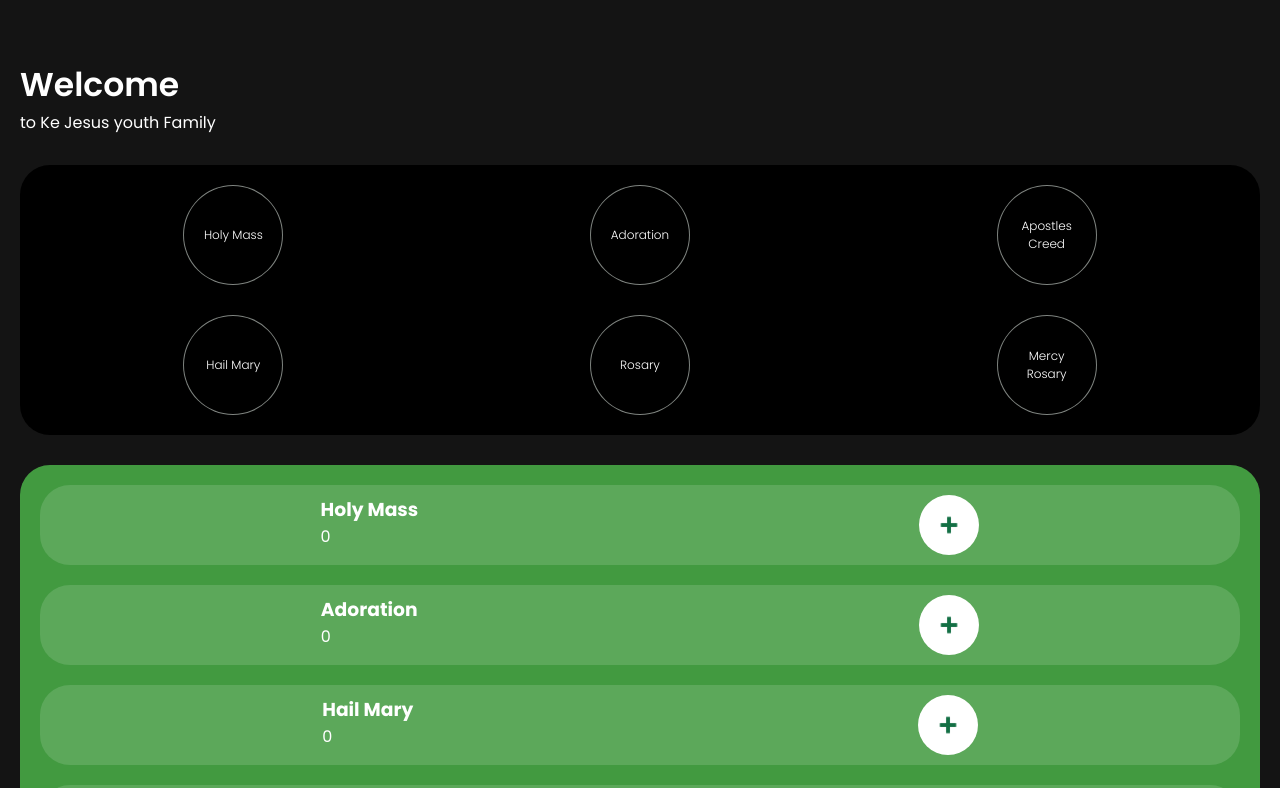
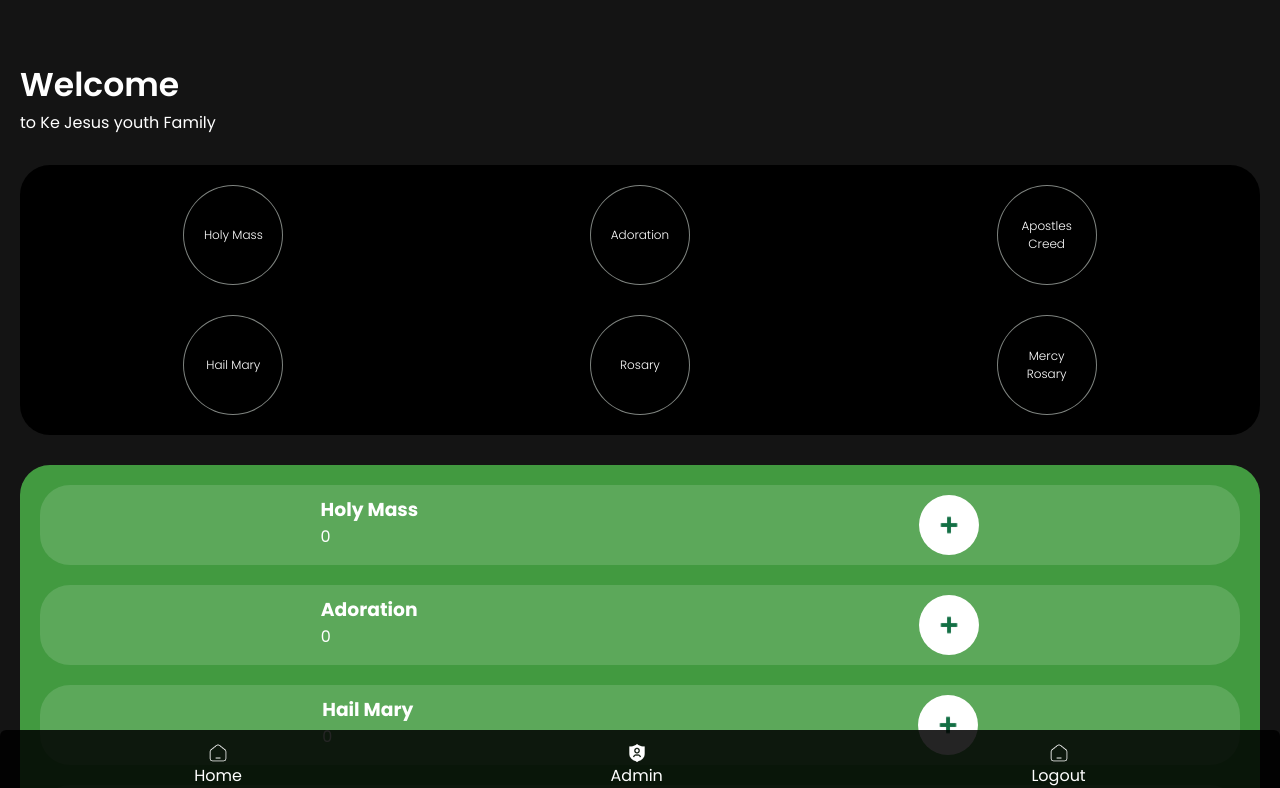
Before and after one commit to aibaljose/kejy, a React (Vite) app: page /main in a window 1280 px wide. Shown: the top 788 px of the page. Built offline with nearby package versions, Linux system fonts and the light colour scheme; no server answers; the database is empty; sample sign-in values are in the browser's storage.

Commit message:
version 1

```diff
--- a/src/App.jsx
+++ b/src/App.jsx
@@ -3,6 +3,7 @@ import { BrowserRouter as Router, Route, Routes,Navigate  } from 'react-router-d
 import SignUp from './pages/signup';
 import Login from './pages/login';
 import Main from './pages/main';
+import Admin from './pages/admin';
 import { AuthProvider } from './AuthContext';
 
 const App = () => {
@@ -12,10 +13,12 @@ const App = () => {
       <div>
       <Routes >
       {/* <Route path="/" exact Component={Home} /> */}
-              <Route path="/login"  Component={Login} />
+        <Route path="/login"  Component={Login} />
         <Route path="/signup" Component={SignUp} />
         <Route path="/main" Component={Main}/>
+        <Route path="/admin" Component={Admin}/>
         <Route path="/" element={<Navigate to="/login" />} />
+
 
       </Routes>
       </div>
--- a/src/AuthContext.jsx
+++ b/src/AuthContext.jsx
@@ -1,11 +1,20 @@
 import React, { createContext, useContext, useEffect, useState } from 'react';
-import { onAuthStateChanged } from 'firebase/auth';
+import { onAuthStateChanged ,signOut } from 'firebase/auth';
 import { auth } from './firebase';
 
 const AuthContext = createContext();
 
 export const useAuth = () => {
   return useContext(AuthContext);
+};
+
+export const logout = async () => {
+  try {
+    await signOut(auth);
+    alert("Logout successful!");
+  } catch (error) {
+    alert("Error logging out:", error.message);
+  }
 };
 
 export const AuthProvider = ({ children }) => {
--- /dev/null
+++ b/src/pages/admin.jsx
@@ -0,0 +1,41 @@
+import React, { useEffect, useState } from 'react';
+import { collection, getDocs, getFirestore } from 'firebase/firestore';
+
+
+const UsersList = () => {
+    const [users, setUsers] = useState([]);
+    const db = getFirestore();
+    useEffect(() => {
+        const fetchUsers = async () => {
+            const usersCollection = collection(db, 'users');
+            const usersSnapshot = await getDocs(usersCollection);
+            const usersList = usersSnapshot.docs.map(doc => ({ id: doc.id, ...doc.data() }));
+            setUsers(usersList);
+        };
+
+        fetchUsers();
+    }, []);
+
+    return (
+        <div className='cardcontaineradmin'>
+            <div className="headh1">
+            <h1>Registered Students</h1>
+            </div>
+
+            {users.map(user => (
+                <div className="admincard" key={user.id}>
+                    <h1>{user.name}</h1>
+                    <p>{user.course}</p>
+                    <p>{user.email}</p>
+                    <p>{user.date}</p>
+                </div>
+
+            ))}
+
+
+
+        </div>
+    );
+};
+
+export default UsersList;
--- a/src/pages/css/mainj.css
+++ b/src/pages/css/mainj.css
@@ -1,6 +1,9 @@
 @import url("https://fonts.googleapis.com/css2?family=Poppins:ital,wght@0,100;0,200;0,300;0,400;0,500;0,600;0,700;0,800;0,900;1,100;1,200;1,300;1,400;1,500;1,600;1,700;1,800;1,900&display=swap");
 
 .mianbody {
+  -webkit-user-select: none; /* Safari */
+-ms-user-select: none; /* IE 10 and IE 11 */
+user-select: none; /* Standard syntax */
   font-family: "Poppins", sans-serif;
 
   width: 100%;
@@ -86,6 +89,7 @@
     display: flex;justify-content: space-around;
     flex-direction: column;
     gap: 20px;
+    margin-bottom: 60px;
 
 padding: 20px;
 }
@@ -105,3 +109,41 @@ justify-content: space-around;
     display: flex;justify-content: center;align-items: center;color: #000000;
     background-color: #fff;
 }
+
+.admincard{
+  padding: 30px;
+  background-color: #4cb54ad5;
+  border-radius: 20px;
+  width: 90%;
+
+}
+.cardcontaineradmin{
+  display: flex;flex-direction: column;
+  gap: 20px;
+  align-items: center;
+  background-color: #141414;
+}
+.admincard h1{
+  color: #ffffff;
+}
+.headh1 h1{
+  margin-top: 10px;
+color: #dddddd;
+font-size: 20px;
+}
+.bottomnav{
+  position: fixed;
+  bottom: 0;
+  color: white;
+  width: 100%;
+  background-color: #000000db;
+  height: 70px;
+  border-radius: 6px;
+  margin-top: 20px;
+  display: flex;justify-content: space-around;align-items: center;
+  padding: 10px;
+
+}
+.nav{
+  display: flex;justify-content: center;align-items: center;flex-direction: column;
+}
--- a/src/pages/main.jsx
+++ b/src/pages/main.jsx
@@ -1,11 +1,13 @@
 import React, { useEffect, useState } from 'react';
-import { useAuth } from '../AuthContext';
-import { Navigate } from 'react-router-dom';
-import { getFirestore, doc, getDoc,updateDoc, onSnapshot } from 'firebase/firestore';
+import { useAuth, logout } from '../AuthContext';
+import { Navigate, Link,useNavigate } from 'react-router-dom';
+import { getFirestore, doc, getDoc, updateDoc, onSnapshot } from 'firebase/firestore';
 import bg from "../assets/bg.png"
 import "./css/mainj.css"
 import plusicon from "./css/plus.png"
 import { useCountUp } from 'react-countup';
+import homepng from "./css/home.png"
+import security from "./css/security.png"
 const Main = () => {
   const [count, setcound] = useState(0);
   const { currentUser } = useAuth();
@@ -17,6 +19,17 @@ const Main = () => {
   const [creed, setcreed] = useState(0);
   const [hailmary, sethailmary] = useState(0);
   const [holymass, setholymass] = useState(0);
+
+  const handleSignOut = async () => {
+    try {
+      await logout();
+      // Call the signOut function from your auth.js file
+    } catch (error) {
+      console.error('Error signing out:', error.message);
+    }
+  };
+
+
 
   useEffect(() => {
 
@@ -31,12 +44,12 @@ const Main = () => {
           const uid = currentUser.uid;
 
           // Reference to the user's document in Firestore
-          const userDocRef = doc(db, 'users', uid);
+
           const userdof2 = doc(db, 'countupdate', 'count')
 
           // Fetch the user document
-          const userDoc = await getDoc(userDocRef);
-          const userDoc23 = onSnapshot(userdof2,(userDoc2)=>{
+
+          const userDoc23 = onSnapshot(userdof2, (userDoc2) => {
             if (userDoc2.exists()) {
               const userName2 = userDoc2.data();
               setdata(userName2);
@@ -44,7 +57,9 @@ const Main = () => {
 
             }
           });
-          return () => userDoc23();
+          const userDocRef = doc(db, 'users', uid);
+          const userDoc = await getDoc(userDocRef);
+          console.log(userDoc.data())
           // Check if the document exists and extract the user's name
           if (userDoc.exists()) {
             const userName = userDoc.data().name; // Ensure your document has a "name" field
@@ -53,6 +68,7 @@ const Main = () => {
           } else {
             console.log('No such document!');
           }
+          return () => userDoc23();
         } catch (error) {
           console.error('Error fetching user document:', error);
         }
@@ -70,7 +86,14 @@ const Main = () => {
     return <Navigate to="/login" />;
   }
 
+  const openadmin = () => {
 
+    if (userName == "core") {
+      console.log("dsfsdf")
+      window.open("/admin")
+
+    }
+  }
 
   async function fun1() {
     const db = getFirestore();
@@ -80,12 +103,12 @@ const Main = () => {
       const maindata = await getDoc(doc(db, 'countupdate', 'count'));
       console.log((parseInt(maindata.data().holymass)))
       await updateDoc(userRef, {
-        holymass: parseInt(maindata.data().holymass)+holymass,
-        adoration: parseInt(maindata.data().adoration)+adoration,
-        hailmary: parseInt(maindata.data().hailmary)+hailmary,
-        creed: parseInt(maindata.data().creed)+creed,
-        mercyrostary: parseInt(maindata.data().mercyrostary)+mercyrostary,
-        rosary: parseInt(maindata.data().rosary)+rosary,
+        holymass: parseInt(maindata.data().holymass) + holymass,
+        adoration: parseInt(maindata.data().adoration) + adoration,
+        hailmary: parseInt(maindata.data().hailmary) + hailmary,
+        creed: parseInt(maindata.data().creed) + creed,
+        mercyrostary: parseInt(maindata.data().mercyrostary) + mercyrostary,
+        rosary: parseInt(maindata.data().rosary) + rosary,
 
       });
 
@@ -219,7 +242,15 @@ const Main = () => {
         </div>
       </div>
 
+      <div className="bottomnav">
+        <div className="nav"> <img src={homepng} alt="" height="20px" />
+          Home</div>
+        {/* <div className="nav"> <img src={homepng} alt="" height="20px" />Gruop</div> */}
 
+        <div className="nav" onClick={openadmin}><img src={security} alt="" height="20px" /> Admin</div>
+
+        <div className="nav" onClick={handleSignOut}> <img src={homepng} alt="" height="20px" />Logout</div>
+      </div>
 
     </div>
   );
--- a/vite.config.js
+++ b/vite.config.js
@@ -7,16 +7,16 @@ export default defineConfig({
     manifest: {
       name: 'JAM JYKE',
       short_name: 'JAM',
-      description: 'career starts here',
+      description: 'Jesus youth Ke college',
       theme_color: '#141414',
       icons: [
         {
-          src: '/impact.png',
+          src: '/image.png',
           sizes: '192x192',
           type: 'image/png'
         },
         {
-          src: '/impact.png',
+          src: '/image.png',
           sizes: '512x512',
           type: 'image/png'
         }
```
Also changed, not shown: src/pages/css/home.png (added), src/pages/css/security.png (added).
